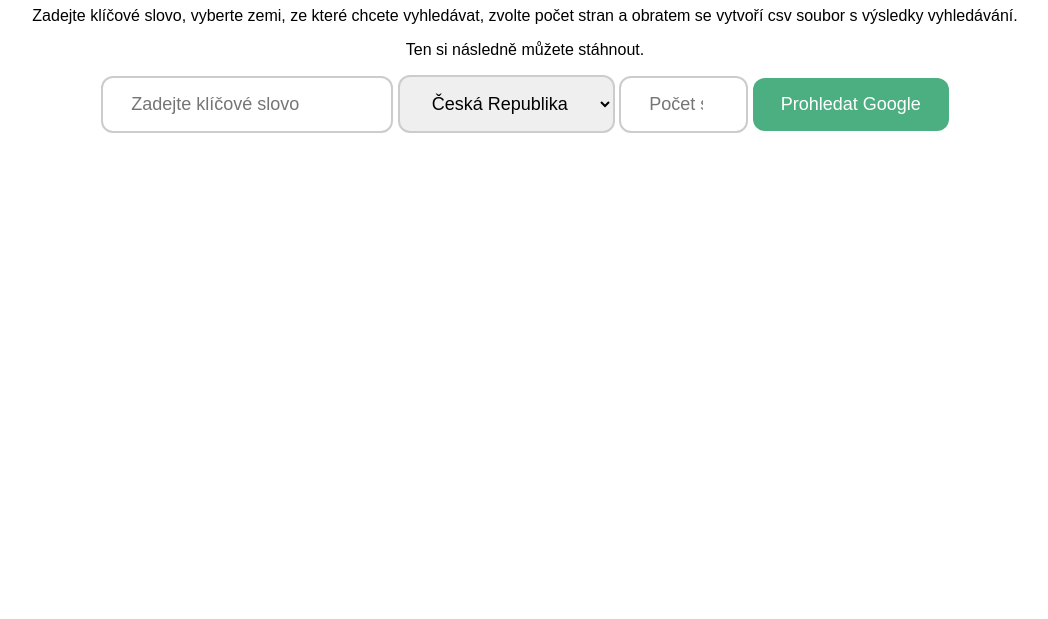
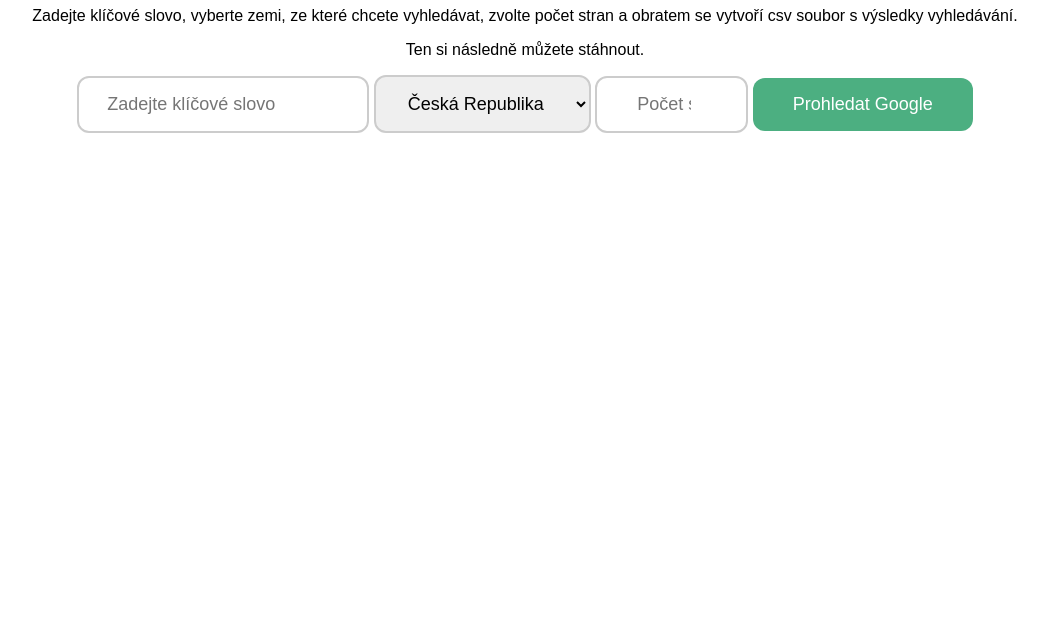
Before and after one commit to rmnhrk/romans-website, a plain HTML site: page index.html in a window 1280 px wide. Shown: the part 181-800 px from the top of the page, without its empty margins (115-1163 px from the left). Drawn offline with Linux system fonts and the light colour scheme.

Commit message:
Update style.css

```diff
--- a/style.css
+++ b/style.css
@@ -12,7 +12,7 @@ body {
 
 #searchInput,
 #countrySelect,
-#pageCount, /* Přidáno pro konzistenci s ostatními poli */
+#pageCount,
 button {
   margin-bottom: 30px;
   padding: 16px 28px;
@@ -32,3 +32,8 @@ button {
 button:hover {
   background-color: #45a049;
 }
+
+#pageCount,
+button {
+  padding: 16px 40px !important;
+}
```
